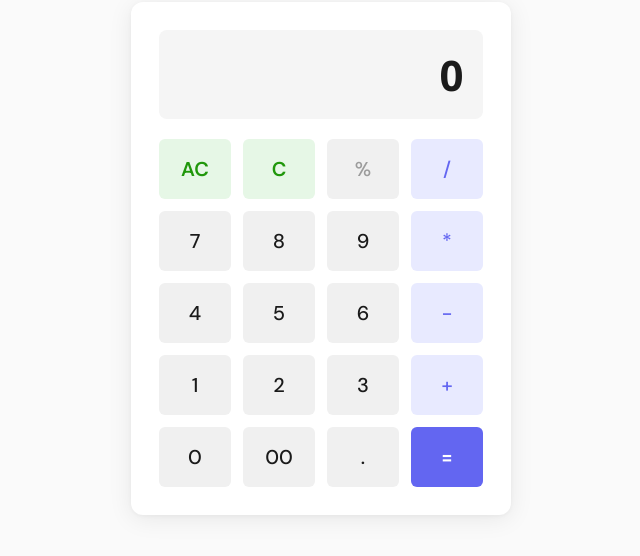
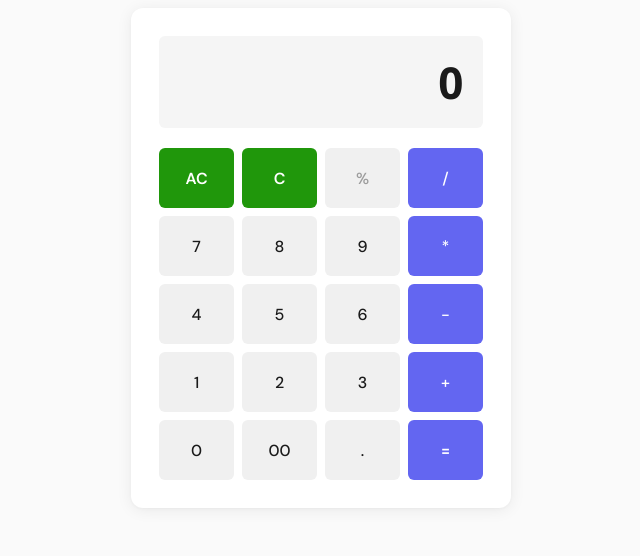
Before and after one commit to javiddeveloper/test-repo3, a website: page frontend/index.html in a window 1280 px wide. Shown: the part 142-698 px from the top of the page, without its empty margins (319-959 px from the left). Drawn offline with Linux system fonts and the light colour scheme; a web font is replaced by a local one.

Commit message:
feat: [frontend][boilerplate] استایل‌دهی کامل با CSS بر اساس Genesis Design System

```diff
--- a/frontend/styles.css
+++ b/frontend/styles.css
@@ -35,13 +35,13 @@ body {
     background: #ffffff;
     border-radius: 12px;
     padding: 24px;
-    box-shadow: 0 4px 24px rgba(0, 0, 0, 0.08), 0 1px 4px rgba(0, 0, 0, 0.04);
+    box-shadow: 0 2px 16px rgba(0, 0, 0, 0.07), 0 1px 3px rgba(0, 0, 0, 0.03);
 }
 
 /* --- Display --- */
 .display {
     background: #f5f5f5;
-    border-radius: 8px;
+    border-radius: 6px;
     padding: 16px 20px;
     margin-bottom: 20px;
     min-height: 72px;
@@ -54,7 +54,7 @@ body {
 .display__value {
     color: #1a1a1a;
     font-family: 'General Sans', 'Segoe UI', sans-serif;
-    font-size: 36px;
+    font-size: 38px;
     font-weight: 700;
     letter-spacing: -0.5px;
     overflow: hidden;
@@ -68,7 +68,7 @@ body {
 .buttons {
     display: grid;
     grid-template-columns: repeat(4, 1fr);
-    gap: 12px;
+    gap: 8px; /* 2 × 4px grid */
 }
 
 /* --- Button Base --- */
@@ -77,7 +77,7 @@ body {
     border: none;
     border-radius: 6px;
     font-family: 'DM Sans', 'Segoe UI', sans-serif;
-    font-size: 18px;
+    font-size: 15px;
     font-weight: 500;
     cursor: pointer;
     transition: transform 0.1s ease, box-shadow 0.15s ease, background 0.15s ease;
@@ -113,21 +113,21 @@ body {
     background: #d6d6d6;
 }
 
-/* Operators */
+/* Operators — Primary color #6366F1 */
 .btn--operator {
-    background: #e8eaff;
-    color: #6366F1;
+    background: #6366F1;
+    color: #ffffff;
 }
 
 .btn--operator:hover {
-    background: #d4d6fc;
+    background: #5254db;
 }
 
 .btn--operator:active {
-    background: #bfc2f8;
+    background: #4547c7;
 }
 
-/* Primary (equals) */
+/* Primary (equals) — Primary color #6366F1 */
 .btn--primary {
     background: #6366F1;
     color: #ffffff;
@@ -142,22 +142,22 @@ body {
     background: #4547c7;
 }
 
-/* Secondary (AC, C) */
+/* Secondary (AC, C) — #20970B */
 .btn--secondary {
-    background: #e6f7e6;
-    color: #20970B;
+    background: #20970B;
+    color: #ffffff;
     font-weight: 600;
 }
 
 .btn--secondary:hover {
-    background: #d0f0d0;
+    background: #1d870a;
 }
 
 .btn--secondary:active {
-    background: #b8e8b8;
+    background: #1a7809;
 }
 
-/* Neutral (percent, etc.) */
+/* Neutral (percent) — #9C9C9C text, light bg */
 .btn--neutral {
     background: #f0f0f0;
     color: #9C9C9C;
@@ -170,11 +170,6 @@ body {
 
 .btn--neutral:active {
     background: #d6d6d6;
-}
-
-/* Special: zero spans slightly wider visually */
-.btn--zero {
-    /* no extra span, just visual consistency */
 }
 
 /* --- Responsive --- */
@@ -190,16 +185,16 @@ body {
     }
 
     .display__value {
-        font-size: 28px;
+        font-size: 30px;
     }
 
     .btn {
         height: 48px;
-        font-size: 16px;
+        font-size: 14px;
     }
 
     .buttons {
-        gap: 8px;
+        gap: 6px;
     }
 }
 
@@ -211,10 +206,10 @@ body {
 
     .btn {
         height: 60px;
-        font-size: 20px;
+        font-size: 16px;
     }
 
     .display__value {
-        font-size: 42px;
+        font-size: 44px;
     }
 }
```
Also changed, not shown: .agent/board.json, .agent/messages/2d7244ed-d411-4eef-ae96-7deaadc2f7db/agent.json, .agent/sessions.json.
